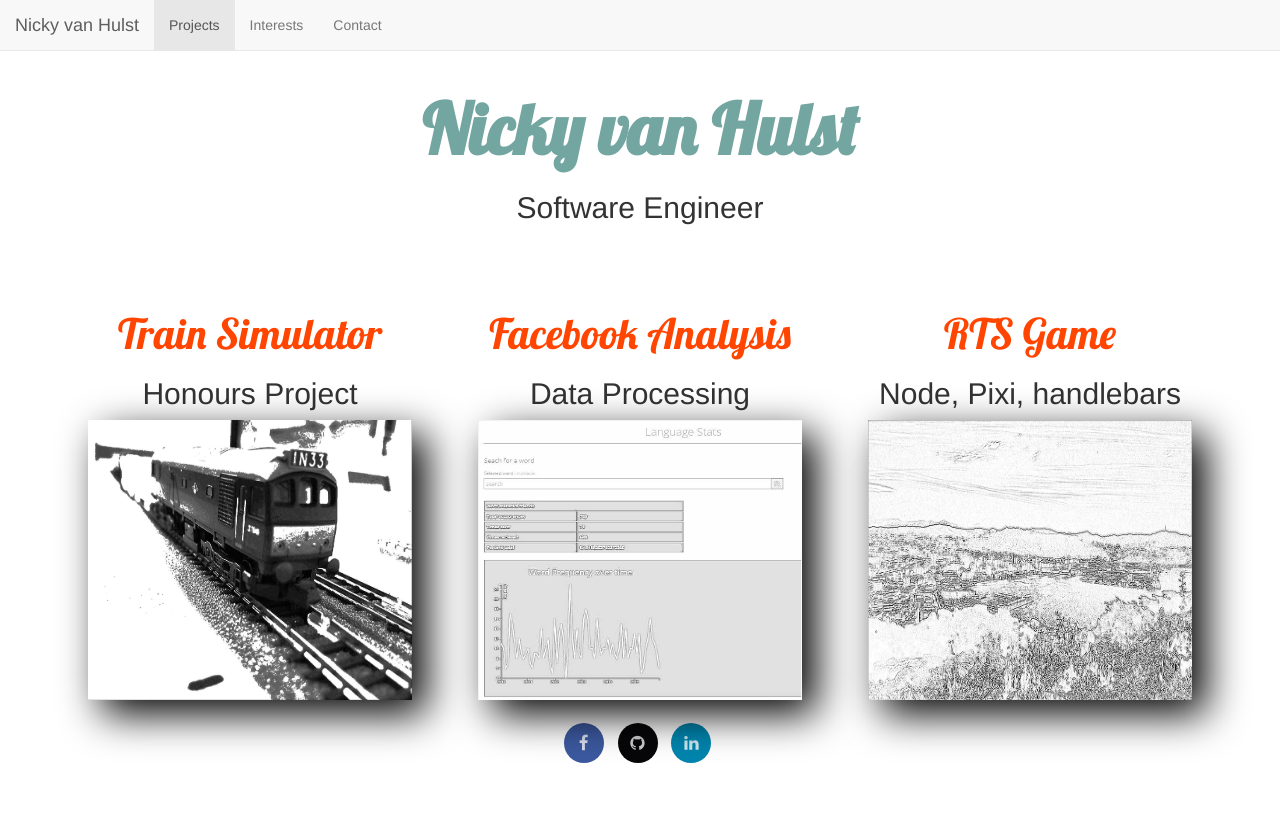
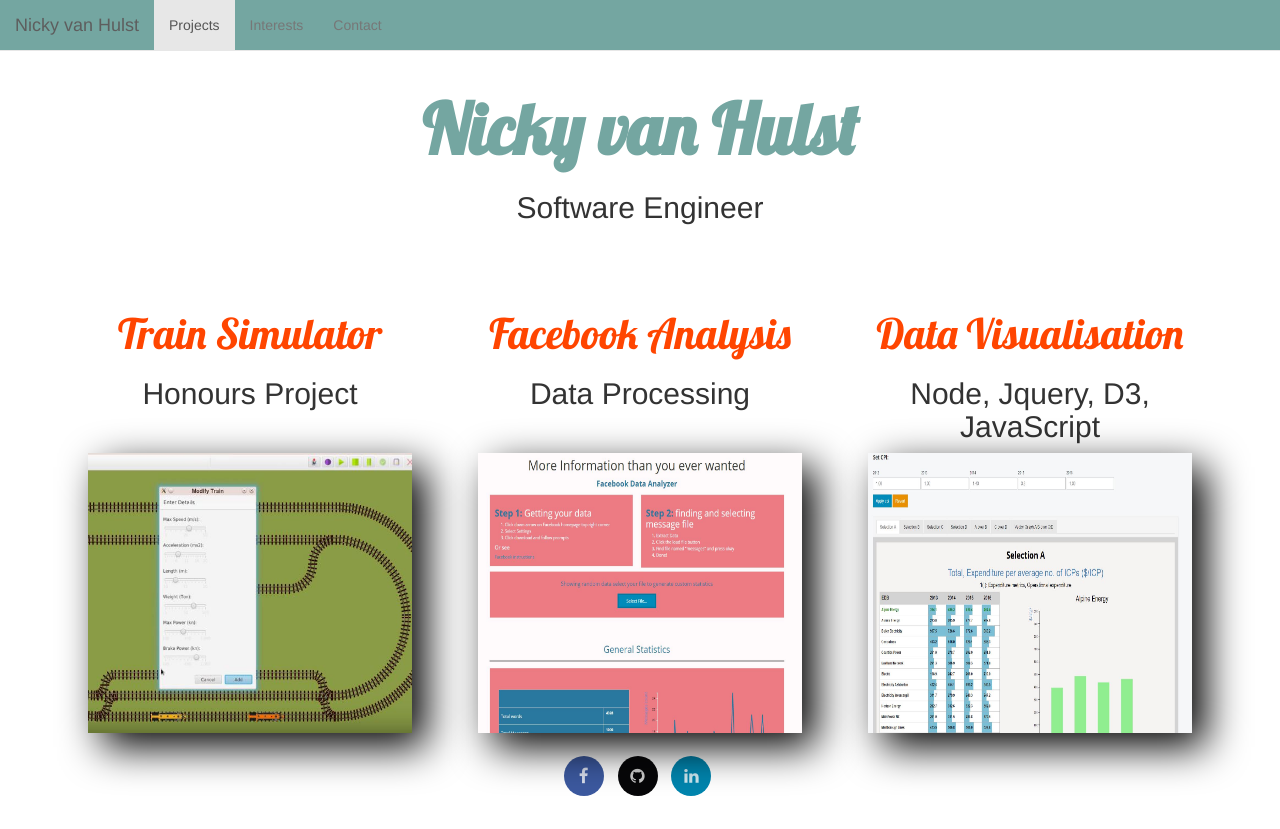
Before and after one commit to vanhunick/Hello, a plain HTML site: page index.html in a window 1280 px wide. Both pictures are taken after a click on the link "Projects". Before the commit the page ends 800 px from the top, so only its background shows below. Drawn offline with nearby package versions, Linux system fonts and the light colour scheme.

Commit message:
Updated images and added energy visualisation heading

```diff
--- a/css/index.css
+++ b/css/index.css
@@ -48,7 +48,9 @@
 
 
 #navbar {
-    background-color: #bbbbbb;
+    /*background-color: #bbbbbb;*/
+    background-color: #74A6A1;
+
     margin-left: 0;
 }
 
--- a/index.html
+++ b/index.html
@@ -24,7 +24,7 @@
 <body>
 
 <!--Nav bar-->
-<nav class="navbar navbar-default navbar-fixed-top">
+<nav class="navbar navbar-default navbar-fixed-top" id="navbar">
   <div class="container-fluid">
     <div class="navbar-header">
       <button type="button" class="navbar-toggle collapsed" data-toggle="collapse" data-target="#navbar" aria-expanded="false" aria-controls="navbar">
@@ -77,21 +77,21 @@
       <h2 id="s-2" class="fade-elem">Data processing</h2>
     </div>
     <div class="col-lg-4 text-center">
-      <h1 id="h-3" class="subtitle fade-elem" >RTS Game</h1>
-      <h2 id="s-3" class="fade-elem">Node, Pixi, handlebars</h2>
+      <h1 id="h-3" class="subtitle fade-elem" >Data Visualisation</h1>
+      <h2 id="s-3" class="fade-elem">Node, Jquery, D3, JavaScript</h2>
     </div>
   </div>
 
   <!--Image row-->
   <div class="row project-images">
     <div id="i-1" class="col-lg-4 text-center">
-       <a href="https://github.com/vanhunick/Train-Simulator" target="_blank"><img src="images/train_draw.jpg" class="img-responsive img-center fade-elem" ></a>
+       <a href="https://www.youtube.com/watch?v=MTmbz7nCLTE" target="_blank"><img src="images/trainYT.jpg" class="img-responsive img-center fade-elem" ></a>
     </div>
     <div id="i-2" class="col-lg-4 text-center">
-        <a  href="https://github.com/vanhunick/Facebook-Analysis" target="_blank"><img src="images/facebook_sketch.jpg" class="img-responsive img-center fade-elem"></a>
+        <a  href=" https://vanhunick.github.io/Facebook-Analysis/" target="_blank"><img src="images/face.jpg" class="img-responsive img-center fade-elem"></a>
     </div>
     <div id="i-3" class="col-lg-4 text-center">
-       <a href="https://github.com/vanhunick/RTS" target="_blank"><img src="images/background_sketch.jpg" class="img-responsive img-center fade-elem"></img></a>
+       <a href="https://github.com/vanhunick/Energy-visualisation" target="_blank"><img src="images/energy2.jpg" class="img-responsive img-center fade-elem"></img></a>
     </div>
 </div>
 
--- a/js/fade.js
+++ b/js/fade.js
@@ -16,10 +16,10 @@ $("#interests").click(function(){
       '<img src="images/mt_draw.jpg" class="img-responsive img-center fade-elem" >'
     );
     $('#i-2').html(
-      '<img src="images/background_sketch.jpg" class="img-responsive img-center fade-elem">'
+      '<img src="images/run.jpg" class="img-responsive img-center fade-elem">'
     );
     $('#i-3').html(
-      '<img src="images/strat.jpg" class="img-responsive img-center fade-elem" >'
+      '<img src="images/aoe.jpg" class="img-responsive img-center fade-elem" >'
     );
 
     // Highlight the currently selected link
@@ -36,20 +36,20 @@ $("#projects").click(function(){
 
     $('#h-1').text("Train Simulator");
     $('#h-2').text("Facebook Analysis");
-    $('#h-3').text("RTS Game");
+    $('#h-3').text("Data Visualisation");
 
     $('#s-1').text("Honours Project");
     $('#s-2').text("Data Processing");
-    $('#s-3').text("Node, Pixi, handlebars");
+    $('#s-3').text("Node, Jquery, D3, JavaScript");
 
     $('#i-1').html(
-      '<a href="https://github.com/vanhunick/Train-Simulator" target="_blank"><img src="images/train_draw.jpg" class="img-responsive img-center fade-elem" ></a>'
+      '<a href="https://www.youtube.com/watch?v=MTmbz7nCLTE" target="_blank"><img src="images/trainYT.jpg" class="img-responsive img-center fade-elem" ></a>'
     );
     $('#i-2').html(
-      '<a href="https://github.com/vanhunick/Facebook-Analysis" target="_blank"><img src="images/facebook_sketch.jpg" class="img-responsive img-center fade-elem" ></a>'
+      '<a href="https://vanhunick.github.io/Facebook-Analysis/" target="_blank"><img src="images/face.jpg" class="img-responsive img-center fade-elem" ></a>'
     );
     $('#i-3').html(
-      '<a href="https://github.com/vanhunick/RTS" target="_blank"><img src="images/background_sketch.jpg" class="img-responsive img-center fade-elem" ></a>'
+      '<a href="https://github.com/vanhunick/energy-visualisation" target="_blank"><img src="images/energy2.jpg" class="img-responsive img-center fade-elem" ></a>'
     );
 
     // Highlight the currently selected link
```
Also changed, not shown: images/aoe.JPG (added), images/energy1.JPG (added), images/energy2.JPG (added), images/face.JPG (added), images/mt_draw.jpg, images/run.JPG (added), images/trainYT.JPG (added).
